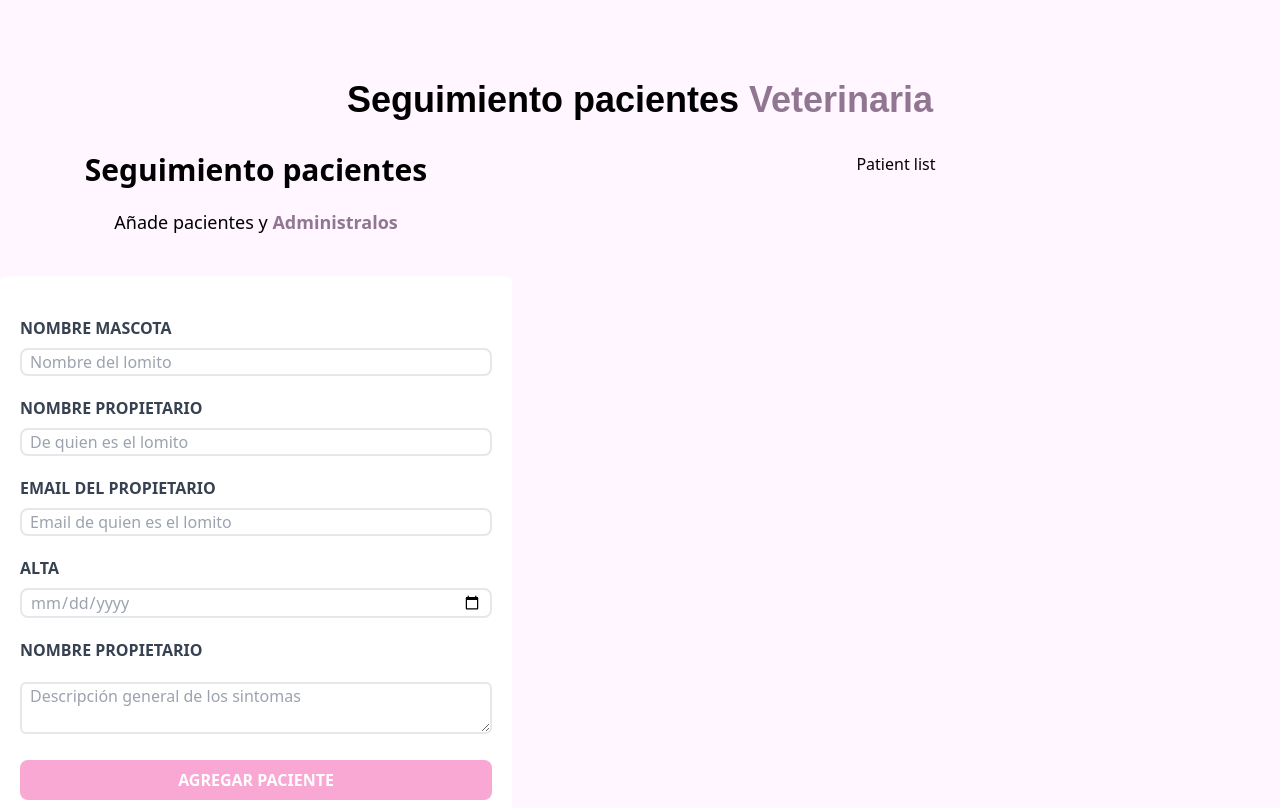
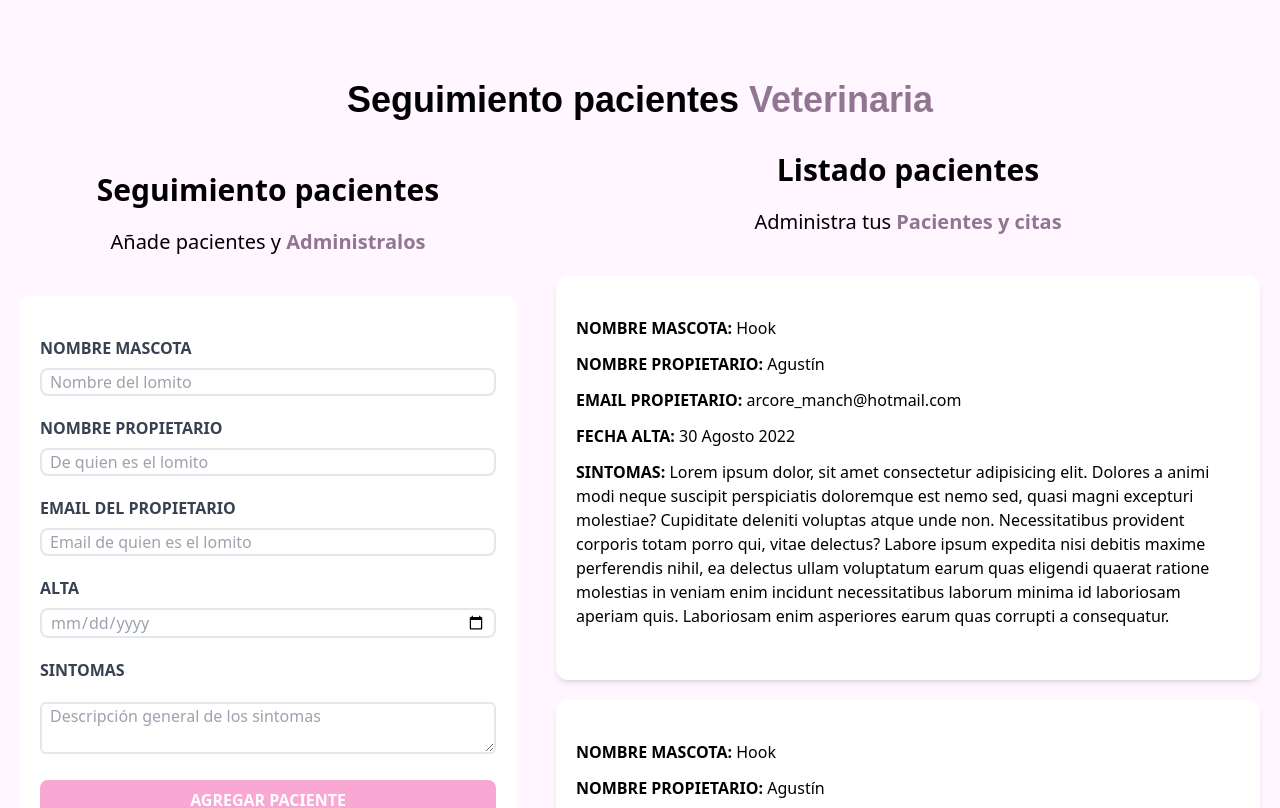
Before and after one commit to AgustinAntonio16/CitasReact, a React (Vite) app: page / in a window 1280 px wide. Shown: the top 808 px of the page. Built offline with nearby package versions, Linux system fonts and the light colour scheme.

Commit message:
implement Patiends list

```diff
--- a/src/Component/Form.jsx
+++ b/src/Component/Form.jsx
@@ -1,13 +1,32 @@
+import { useState } from "react";
 
 const Form = () => {
+  const initialInfo = {
+    namePet: "",
+    nameOwner: "",
+    email: "",
+    medicalClearance: "",
+    symptom: "",
+  }
+
+  const [info, setInfo] = useState({initialInfo})
+
+  const handleSubmit = (e) =>{
+    e.preventDefault();
+    console.log("sending...")
+  }
+
   return (
-    <div className="md:w-1/2 lg:w-2/5">
+    <div className="md:w-1/2 lg:w-2/5 m-5">
       <h1 className="font-black text-3xl text-center">Seguimiento pacientes</h1>
-      <p className="text-lg mt-5 mb-10 text-center">Añade pacientes y {""}
+      <p className="text-xl mt-5 mb-10 text-center">Añade pacientes y {""}
       <span className="text-pink1 font-bold">Administralos</span>
       </p>
 
-      <form className="bg-white shodow-md rounded-lg py-10 px-5">
+
+      <form
+      onSubmit = {handleSubmit}
+      className="bg-white shodow-md rounded-lg py-10 px-5">
         <div className="mb-5">
           <label htmlFor="Name" className="block font-bold uppercase text-gray-700">Nombre mascota</label>
           <input
@@ -15,6 +34,8 @@ const Form = () => {
           type= "text"
           placeholder="Nombre del lomito"
           className="border-2 w-full rounded-lg text-gray-400 px-2 mt-2"
+          value={info.namePet}
+          onChange = {(e) => setInfo(e.target.value)}
           />
         </div>
 
@@ -25,6 +46,8 @@ const Form = () => {
           type= "text"
           placeholder="De quien es el lomito"
           className="border-2 w-full rounded-lg text-gray-400 px-2 mt-2"
+          value={info.nameOwner}
+          onChange = {(e) => setInfo(e.target.value)}
           />
         </div>
 
@@ -35,6 +58,8 @@ const Form = () => {
           type= "email"
           placeholder="Email de quien es el lomito"
           className="border-2 w-full rounded-lg text-gray-400 px-2 mt-2"
+          value={info.email}
+          onChange = {(e) => setInfo(e.target.value)}
           />
         </div>
 
@@ -44,15 +69,19 @@ const Form = () => {
           id="alta"
           type= "date"
           className="border-2 w-full rounded-lg text-gray-400 px-2 mt-2"
+          value={info.medicalClearance}
+          onChange = {(e) => setInfo(e.target.value)}
           />
         </div>
 
         <div className="mb-5">
-          <label htmlFor="sintomas" className="block font-bold uppercase text-gray-700">Nombre propietario</label>
+          <label htmlFor="sintomas" className="block font-bold uppercase text-gray-700">Sintomas</label>
         <textarea
         id="sintomas"
         className="border-2 w-full text-gray-400 px-2 mt-5 rounded-md"
         placeholder="Descripción general de los sintomas"
+        value={info.symptom}
+        onChange = {(e) => setInfo(e.target.value)}
         />
         </div>
 
--- a/src/Component/PatientList.jsx
+++ b/src/Component/PatientList.jsx
@@ -1,11 +1,22 @@
-import React from 'react'
+import Registro from "./Registro";
 
 const Patientlist = () => {
   return (
-    <div className="md:w-1/2 lg:w-3/5 mx-auto text-center">
-      Patient list
-      </div>
-  )
-}
+    <div className="md:w-1/2 lg:w-3/5 md:h-screen md:overflow-y-scroll">
+      <h2 className="font-black text-3xl text-center mx-auto ">
+        Listado pacientes
+      </h2>
+      <p className="text-center mt-5 mb-10 text-xl">
+        Administra tus {""}
+        <span className="font-bold text-pink1">Pacientes y citas</span>
+      </p>
 
-export default Patientlist
+      <Registro/>
+      <Registro/>
+      <Registro/>
+      <Registro/>
+    </div>
+  );
+};
+
+export default Patientlist;
--- /dev/null
+++ b/src/Component/Registro.jsx
@@ -0,0 +1,46 @@
+import React from 'react'
+
+const Registro = () => {
+  return (
+    <div className="m-5 bg-white px-5 py-10 rounded-xl shadow-md">
+        <p className=" font-bold mb-3 uppercase">
+          Nombre mascota: {""}
+          <span className="font-normal normal-case">Hook</span>
+        </p>
+
+        <p className=" font-bold mb-3 uppercase">
+          Nombre propietario: {""}
+          <span className="font-normal normal-case">Agustín</span>
+        </p>
+
+        <p className=" font-bold mb-3 uppercase">
+          email propietario: {""}
+          <span className="font-normal normal-case">
+            arcore_manch@hotmail.com
+          </span>
+        </p>
+
+        <p className=" font-bold mb-3 uppercase">
+          fecha alta: {""}
+          <span className="font-normal normal-case"> 30 Agosto 2022</span>
+        </p>
+
+        <p className=" font-bold mb-3 uppercase">
+          Sintomas: {""}
+          <span className="font-normal normal-case">
+            Lorem ipsum dolor, sit amet consectetur adipisicing elit. Dolores a
+            animi modi neque suscipit perspiciatis doloremque est nemo sed,
+            quasi magni excepturi molestiae? Cupiditate deleniti voluptas atque
+            unde non. Necessitatibus provident corporis totam porro qui, vitae
+            delectus? Labore ipsum expedita nisi debitis maxime perferendis
+            nihil, ea delectus ullam voluptatum earum quas eligendi quaerat
+            ratione molestias in veniam enim incidunt necessitatibus laborum
+            minima id laboriosam aperiam quis. Laboriosam enim asperiores earum
+            quas corrupti a consequatur.
+          </span>
+        </p>
+      </div>
+  )
+}
+
+export default Registro
```
Also changed, not shown: 1 other file (tests, documents, lock files or other folders).
